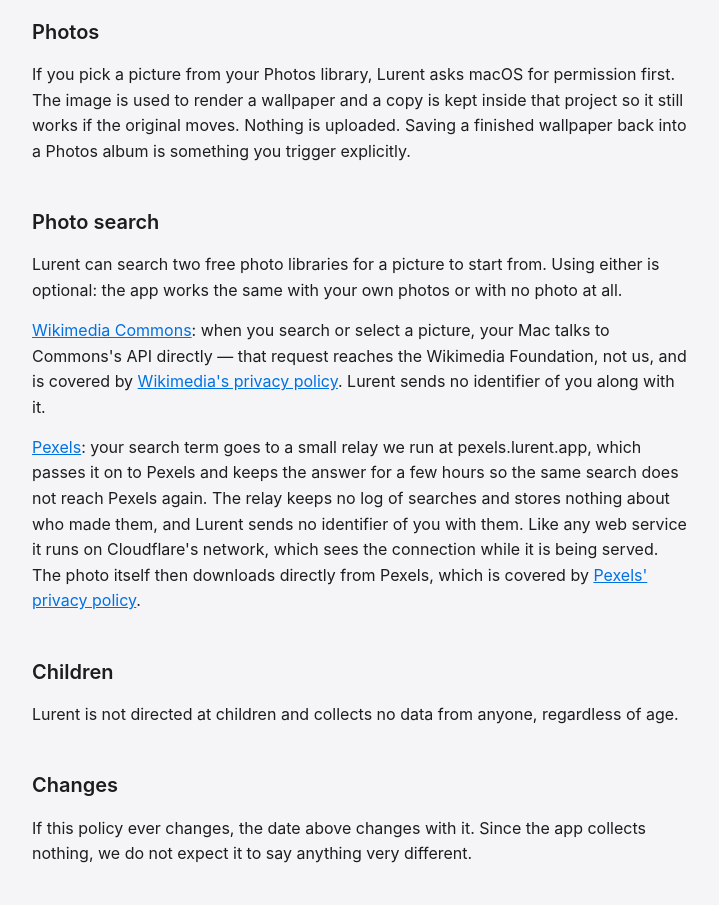
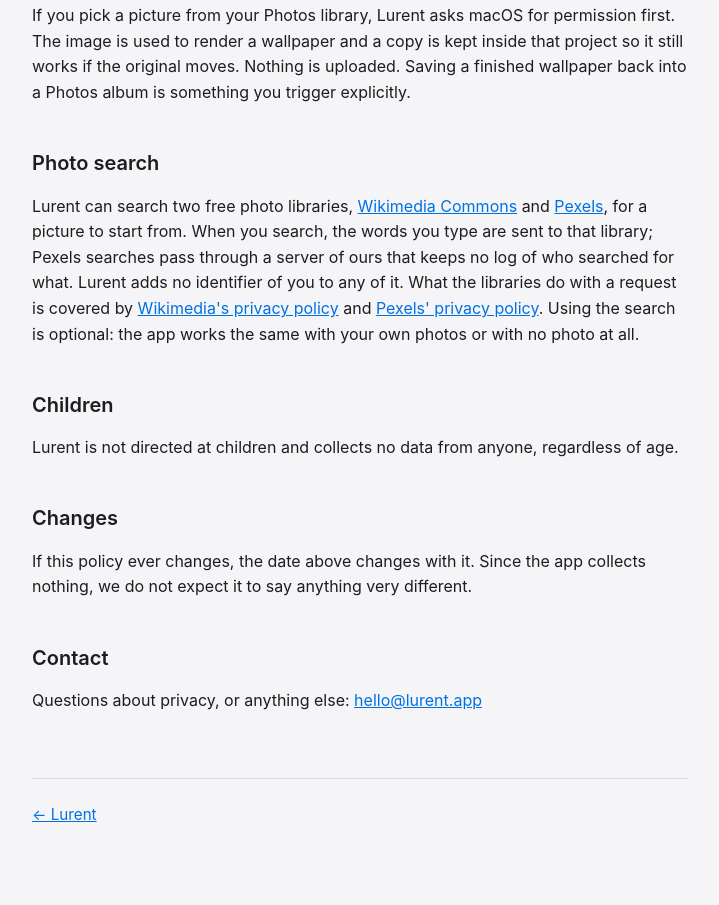
Before and after one commit to philippherzig/lurent, a plain HTML site: page site/privacy.html in a window 1280 px wide. Shown: the part 525-1430 px from the top of the page, without its empty margins (280-999 px from the left). Drawn offline with Linux system fonts and the light colour scheme.

Commit message:
Shorten the privacy policy's photo search section to what leaves the device
Co-Authored-By: Claude Sonnet 5.5 <noreply@anthropic.com>

```diff
--- a/site/privacy.html
+++ b/site/privacy.html
@@ -46,9 +46,7 @@
   <p class="updated">Lurent for macOS · last updated 18 October 2026</p>
 
   <p class="lede">Lurent collects nothing. There is no account, no analytics, no
-  tracking and no crash reporting. The one thing of ours that your searches pass
-  through is a small relay for Pexels photo search, which keeps no record of them —
-  see <em>Photo search</em> below.</p>
+  tracking and no crash reporting.</p>
 
   <h2>What stays on your Mac</h2>
   <p>Your projects — the source photo, the settings you chose, and the rendered
@@ -64,22 +62,17 @@
   explicitly.</p>
 
   <h2>Photo search</h2>
-  <p>Lurent can search two free photo libraries for a picture to start from. Using
-  either is optional: the app works the same with your own photos or with no photo
-  at all.</p>
-  <p><a href="https://commons.wikimedia.org">Wikimedia Commons</a>: when you search
-  or select a picture, your Mac talks to Commons's API directly — that request
-  reaches the Wikimedia Foundation, not us, and is covered by
+  <p>Lurent can search two free photo libraries,
+  <a href="https://commons.wikimedia.org">Wikimedia Commons</a> and
+  <a href="https://www.pexels.com">Pexels</a>, for a picture to start from. When you
+  search, the words you type are sent to that library; Pexels searches pass through
+  a server of ours that keeps no log of who searched for what. Lurent adds no
+  identifier of you to any of it. What the libraries do with a request is covered by
   <a href="https://foundation.wikimedia.org/wiki/Policy:Privacy_policy">Wikimedia's
-  privacy policy</a>. Lurent sends no identifier of you along with it.</p>
-  <p><a href="https://www.pexels.com">Pexels</a>: your search term goes to a small
-  relay we run at pexels.lurent.app, which passes it on to Pexels and keeps the
-  answer for a few hours so the same search does not reach Pexels again. The relay
-  keeps no log of searches and stores nothing about who made them, and Lurent sends
-  no identifier of you with them. Like any web service it runs on Cloudflare's
-  network, which sees the connection while it is being served. The photo itself
-  then downloads directly from Pexels, which is covered by
-  <a href="https://www.pexels.com/privacy-policy/">Pexels' privacy policy</a>.</p>
+  privacy policy</a> and
+  <a href="https://www.pexels.com/privacy-policy/">Pexels' privacy policy</a>.
+  Using the search is optional: the app works the same with your own photos or with
+  no photo at all.</p>
 
   <h2>Children</h2>
   <p>Lurent is not directed at children and collects no data from anyone,
```
